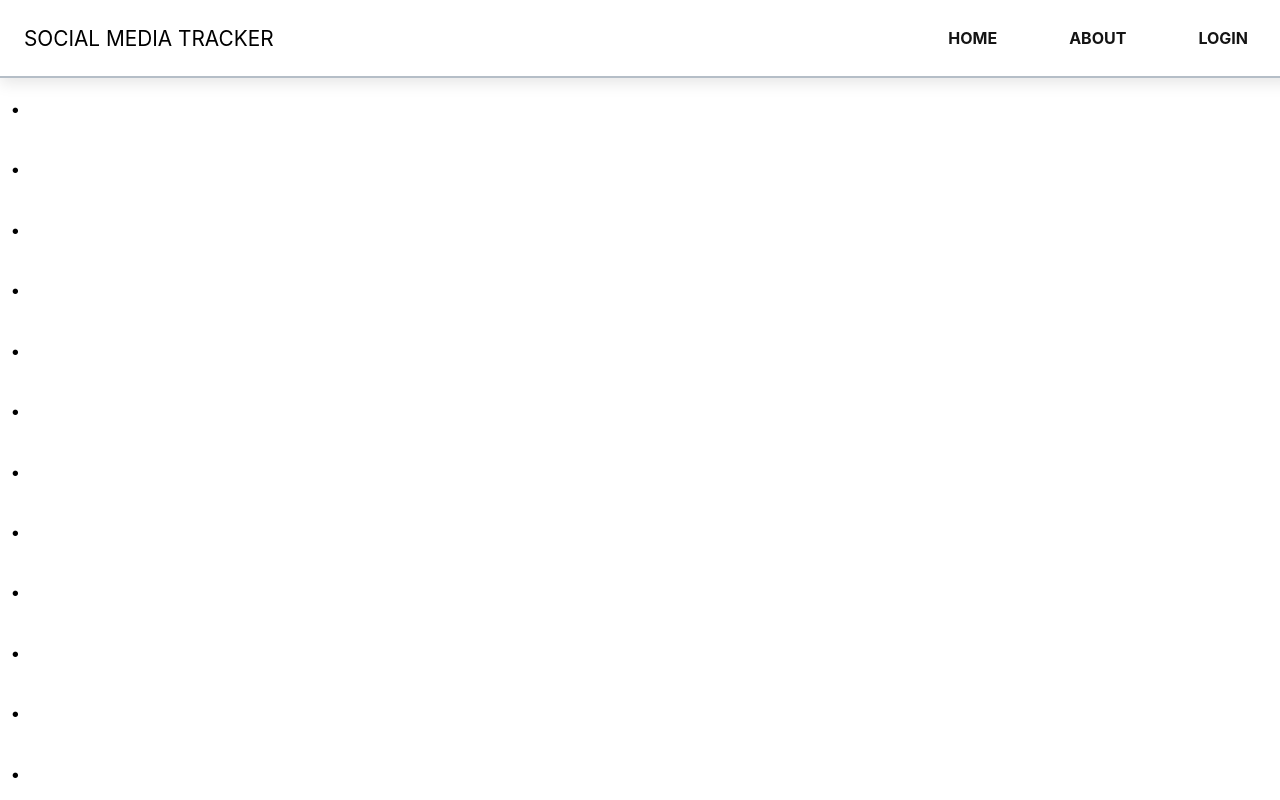
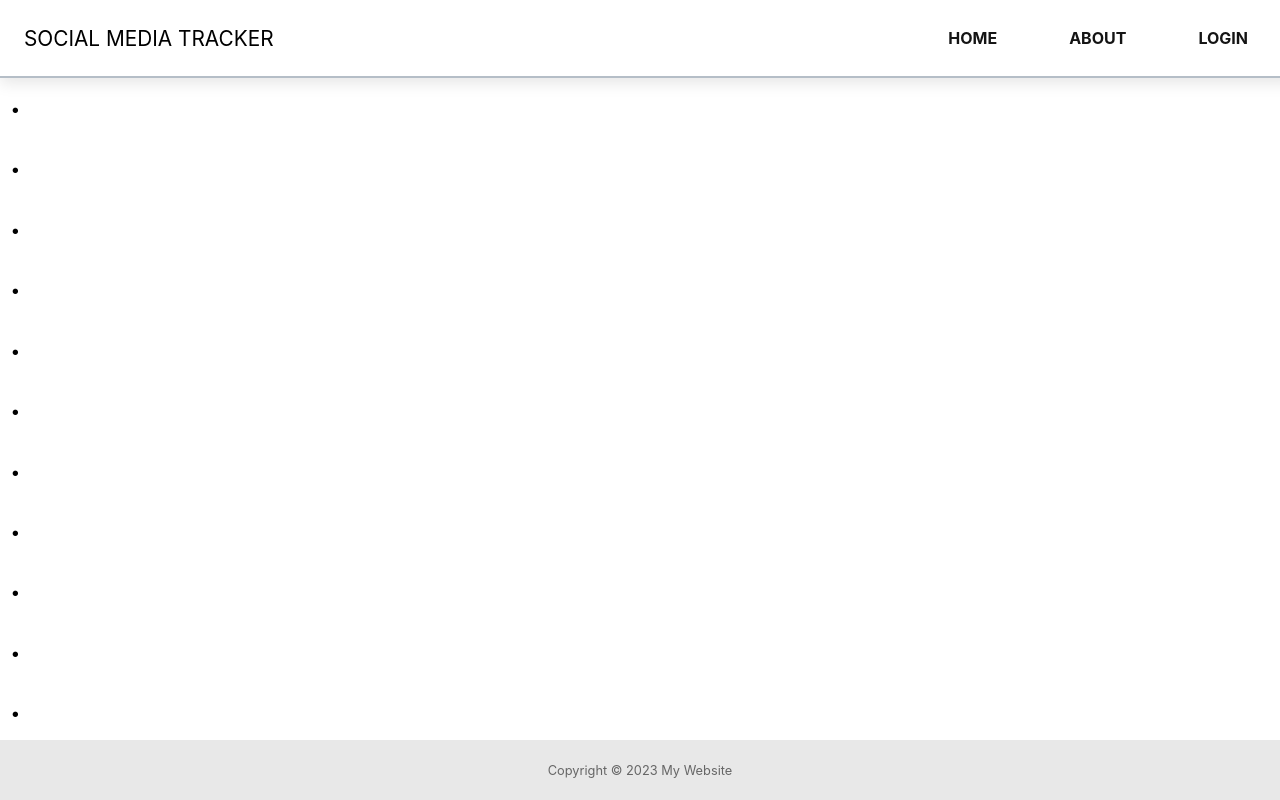
Before and after one commit to Nadeem-Mohamed/Social-Media-Tracker, a React (Create React App) app in the folder frontend/social-media-tracker/: page /about in a window 1280 px wide. Shown: the top 800 px of the page. Built offline with nearby package versions, Linux system fonts and the light colour scheme.

Commit message:
added footer component

```diff
--- a/frontend/social-media-tracker/src/App.js
+++ b/frontend/social-media-tracker/src/App.js
@@ -1,6 +1,7 @@
-import logo from './logo.svg';
 import './App.css';
-import Navbar from './components/navbar.js'
+import Navbar from './components/navbar.js';
+import Footer from './components/footer.js';
+
 function App() {
 
   return (
@@ -8,6 +9,7 @@ function App() {
       <div className="NavBar">
         {Navbar()}
       </div>
+
       <div className="Body">
         <h1>.</h1>
         <h1>.</h1>
@@ -32,10 +34,12 @@ function App() {
         <h1>.</h1>
         <h1>.</h1>
       </div>
+
+      <div className="Footer">
+        {Footer()}
+      </div>
     </div>
   );
 }
-const Group=(props) => {
-  return
-}
+
 export default App;
--- /dev/null
+++ b/frontend/social-media-tracker/src/components/footer.css
@@ -0,0 +1,30 @@
+footer {
+    position: fixed;
+    bottom: 0;
+    width: 100%;
+    height: 60px;
+    display: flex;
+    justify-content: center;
+    align-items: center;
+    background-color: #e8e8e8;
+    z-index: 9999;
+  }
+
+  footer.visible {
+    opacity: 1;
+  }
+
+  footer p {
+    font-size: 0.8rem;
+    color: #666;
+  }
+
+  .footer a {
+    color: #fff;
+    text-decoration: none;
+    font-weight: bold;
+  }
+
+  .footer a:hover {
+    text-decoration: underline;
+  }
--- /dev/null
+++ b/frontend/social-media-tracker/src/components/footer.js
@@ -0,0 +1,9 @@
+import './footer.css';
+
+export default function Footer() {
+    return (
+      <footer >
+        <p >Copyright © 2023 My Website</p>
+      </footer>
+    );
+  }
--- a/frontend/social-media-tracker/src/components/navbar.js
+++ b/frontend/social-media-tracker/src/components/navbar.js
@@ -20,5 +20,6 @@ export default function Navbar() {
         </ul>
       </div>
     </nav>
+
   );
 }
```
